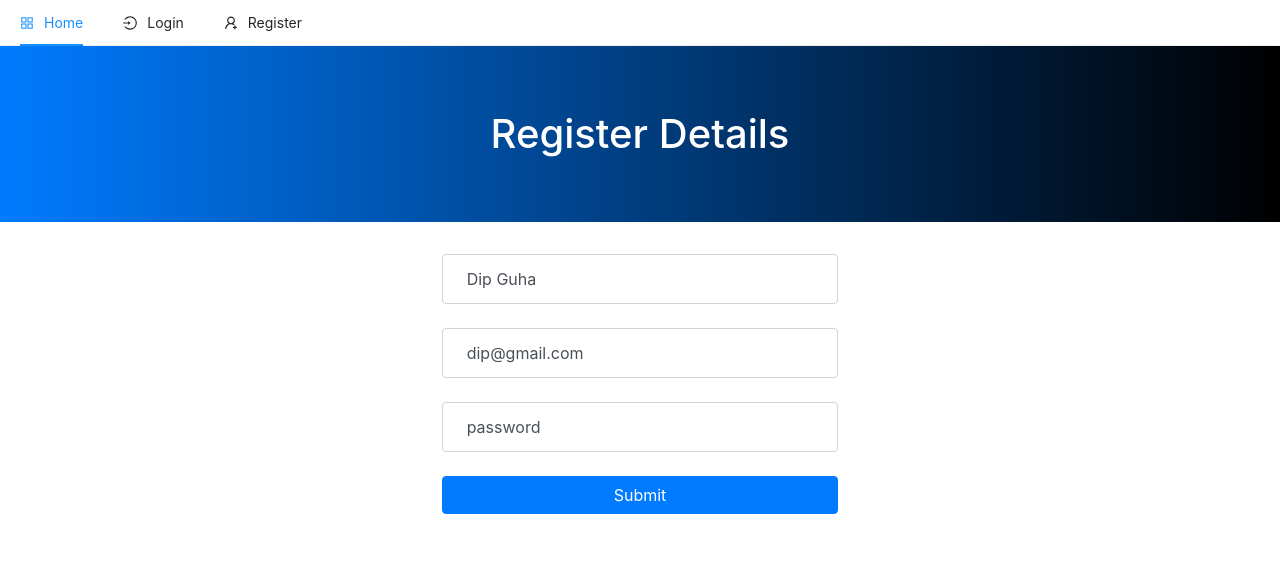
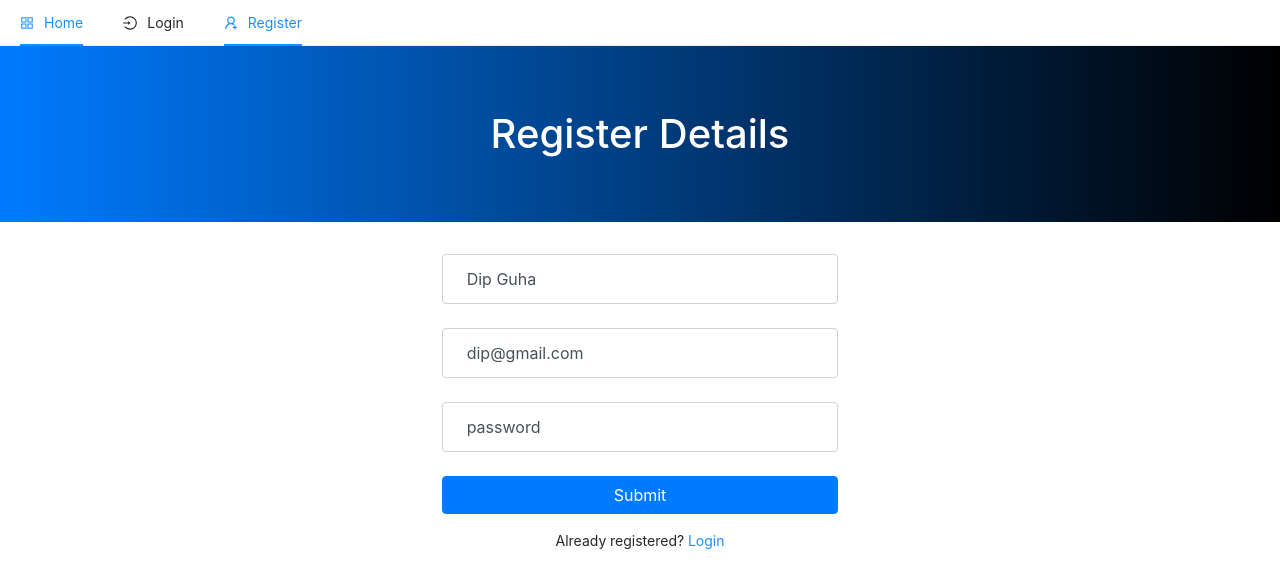
Before and after one commit to dipguha/elearning, a Next.js app in the folder client/: page /register in a window 1280 px wide. Shown: the top 588 px of the page. Built offline with nearby package versions, Linux system fonts and the light colour scheme.

Commit message:
f025: nav link

```diff
--- a/client/components/TopNav.js
+++ b/client/components/TopNav.js
@@ -1,3 +1,4 @@
+import { useState, useEffect } from "react";
 import { Menu } from "antd";
 import Link from "next/link";
 import {
@@ -9,21 +10,27 @@
 const { Item } = Menu;
 
 const TopNav = () => {
+  const [current, setCurrent] = useState("");
+
+  useEffect(() => {
+    process.browser && setCurrent(window.location.pathname);
+  }, [process.browser && window.location.pathname]);
+
   return (
-    <Menu mode="horizontal">
-      <Item icon={<AppstoreOutlined />}>
+    <Menu mode="horizontal" selectedKeys={[current]}>
+      <Item key="/" onClick={(e) => setCurrent(e.key)} icon={<AppstoreOutlined />}>
         <Link href="/">
           <a>Home</a>
         </Link>
       </Item>
 
-      <Item icon={<LoginOutlined />}>
+      <Item key="/login" onClick={(e) => setCurrent(e.key)} icon={<LoginOutlined />}>
         <Link href="/login">
           <a>Login</a>
         </Link>
       </Item>
 
-      <Item icon={<UserAddOutlined />}>
+      <Item key="/register" onClick={(e) => setCurrent(e.key)} icon={<UserAddOutlined />}>
         <Link href="/register">
           <a>Register</a>
         </Link>
--- a/client/pages/register.js
+++ b/client/pages/register.js
@@ -2,6 +2,7 @@
 import axios from "axios";
 import { toast } from "react-toastify";
 import { SyncOutlined } from "@ant-design/icons";
+import Link from "next/link";
 
 
 const Register = () => {
@@ -73,6 +74,14 @@
                   {loading ? <SyncOutlined spin /> : "Submit"}
                 </button>
             </form>
+
+            <p className="text-center p-3">
+              Already registered?{" "}
+              <Link href="/login">
+                <a>Login</a>
+              </Link>
+            </p>
+
         </div>
       </>
     );
```
Also changed, not shown: 1 other file (tests, documents, lock files or other folders).
